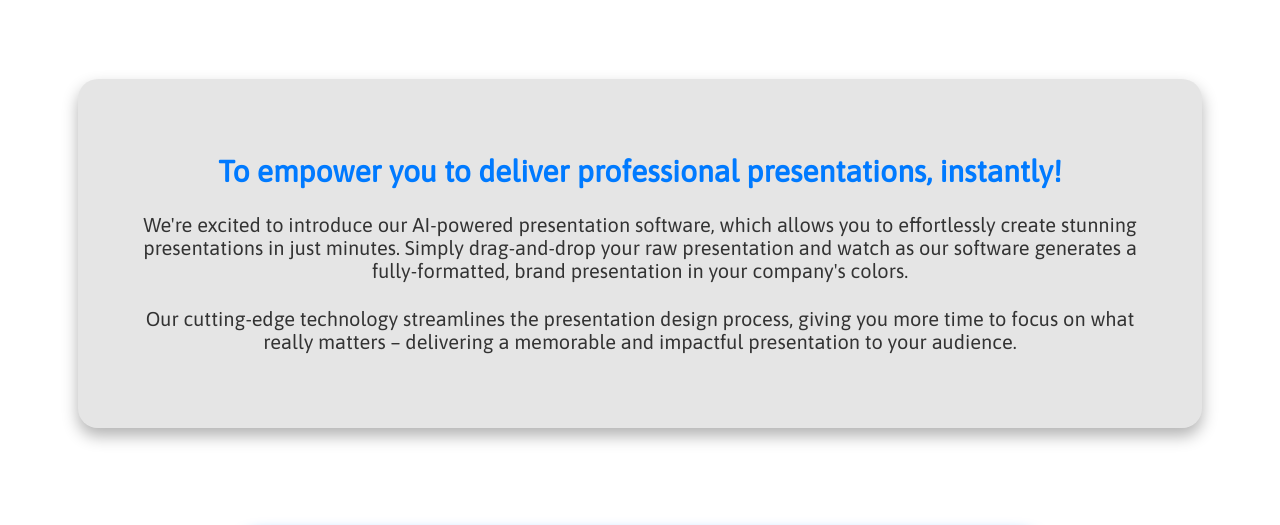
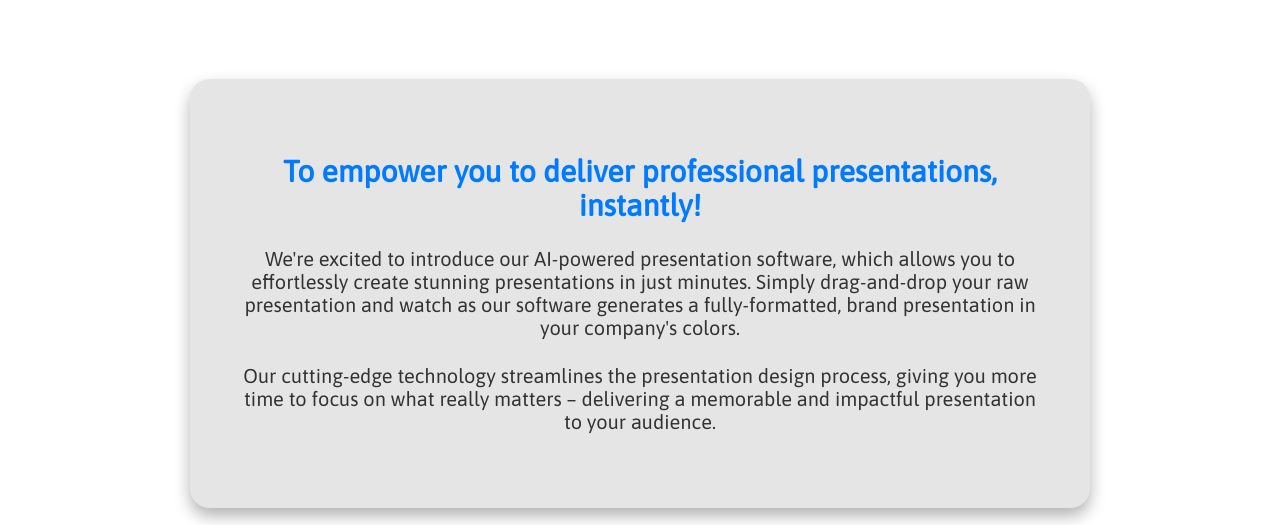
Before and after one commit to ReventAI/revent.ai, a plain HTML site: page Service1.html in a window 1280 px wide. Shown: the part 253-778 px from the top of the page. Drawn offline with Linux system fonts and the light colour scheme.

Commit message:
Update Service.css

```diff
--- a/css/Service.css
+++ b/css/Service.css
@@ -221,7 +221,7 @@ header {
   text-align: center;
   padding: 50px;
   width: 80%; /* Added width to match container */
-  max-width: 1200px; /* Added max-width for responsiveness */
+  max-width: 800px; /* Added max-width for responsiveness */
   box-shadow: 0 8px 16px rgba(0, 0, 0, 0.3);
 }
 
```
